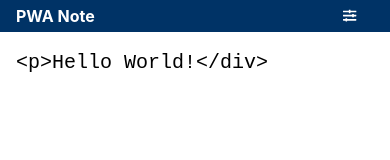
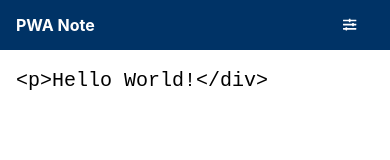
Before and after one commit to ginpei/pwa-note-2019, a website with bundled scripts: page index.html in a window 390 px wide. Built offline with nearby package versions, Linux system fonts and the light colour scheme.

Commit message:
update to be more mobile friendly

```diff
--- a/assets/style.css
+++ b/assets/style.css
@@ -37,7 +37,7 @@ button {
 */
 
 .layout {
-  --layout-header-height: 2rem;
+  --layout-header-height: 50px;
 
   display: grid;
   height: 100%;
```
